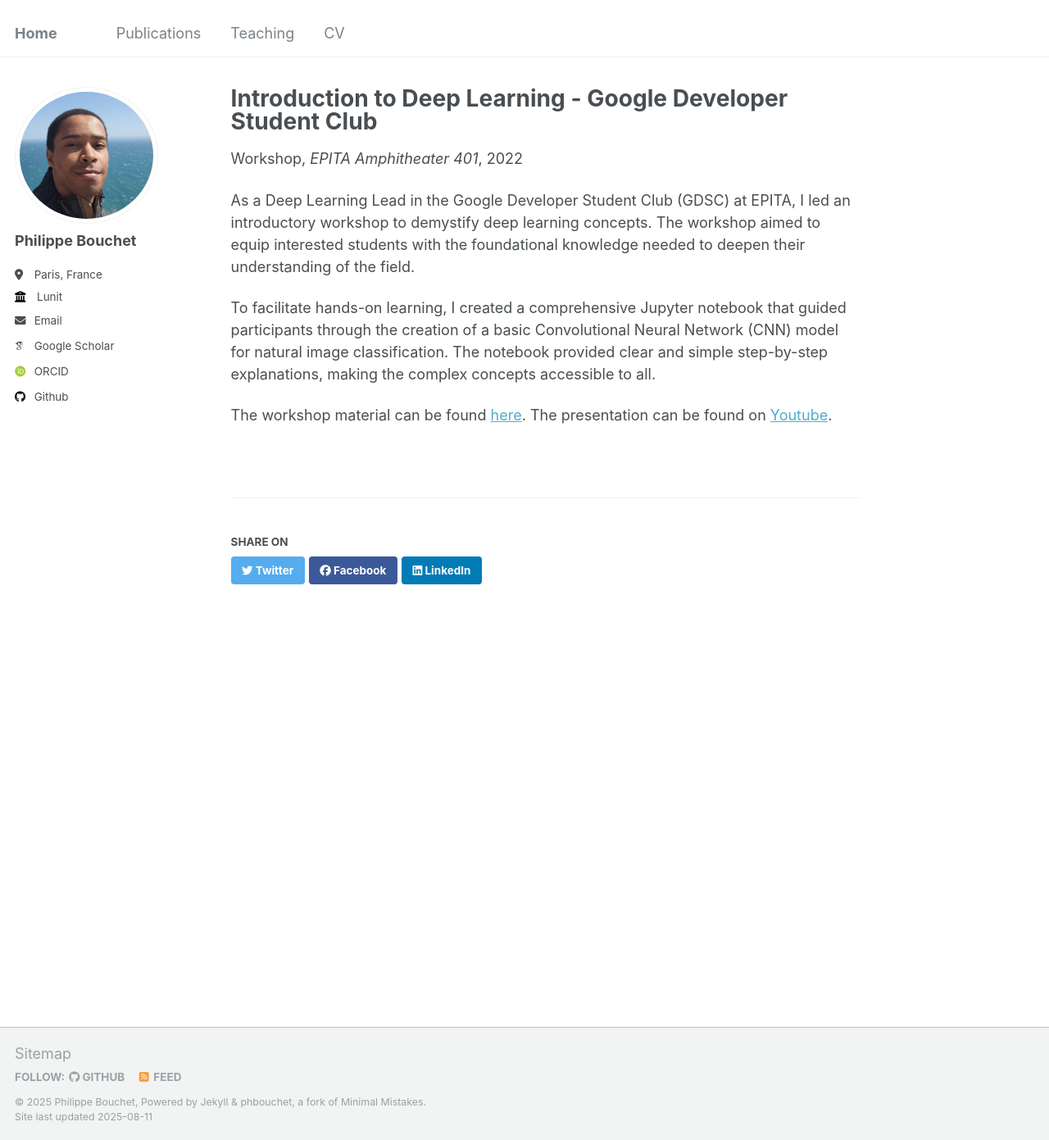
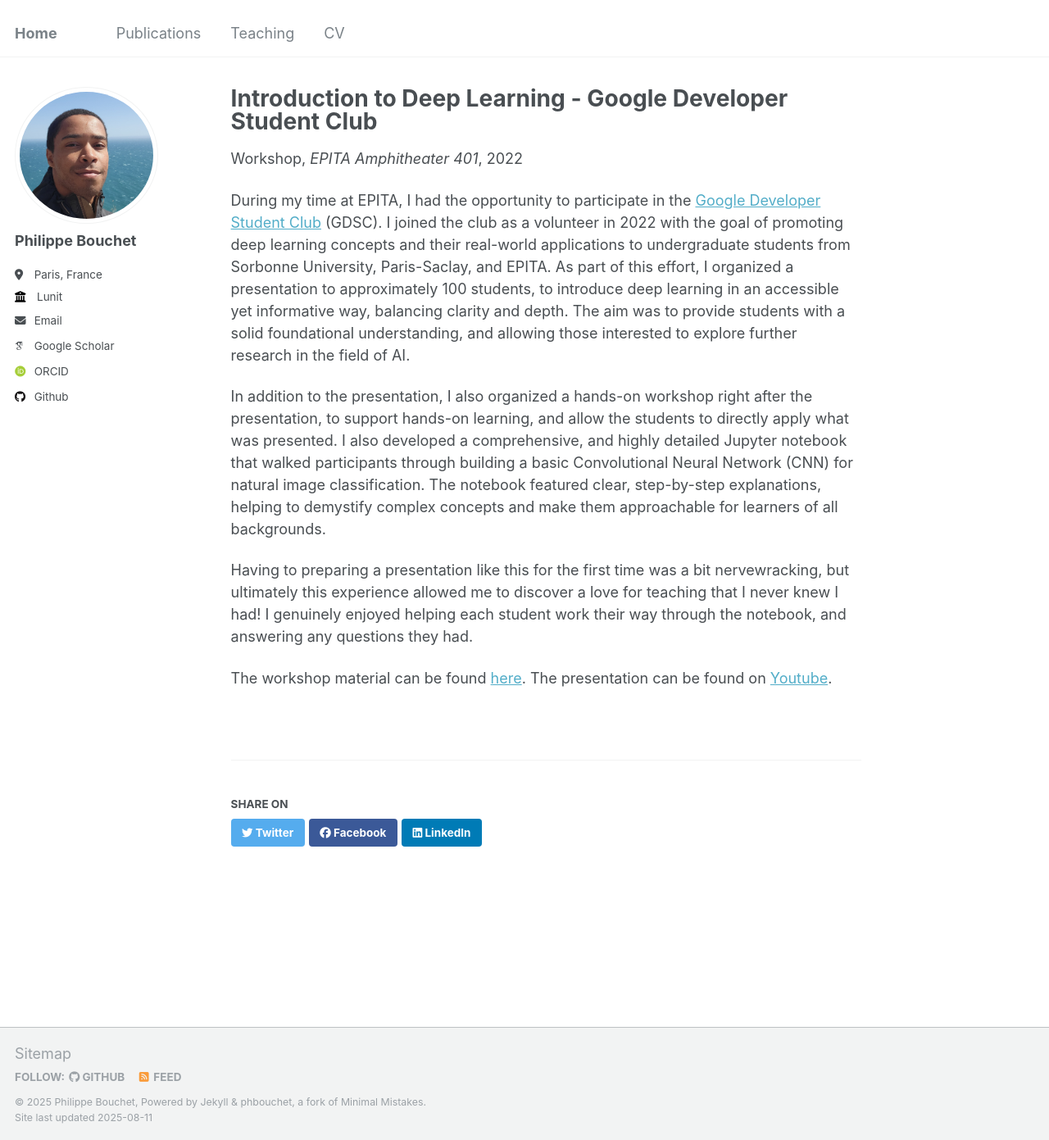
Before and after one commit to phbouchet/phbouchet.github.io, a Jekyll site: the page built from _teaching/dl-gdsc.md, in a window 1280 px wide and 1391 px high. Shown: the whole window at 82% size. Built offline with Jekyll 4.4.1, drawn with Linux system fonts in a browser that asks for light colours; some web fonts are replaced.

Commit message:
Updated teaching

```diff
--- a/_teaching/dl-gdsc.md
+++ b/_teaching/dl-gdsc.md
@@ -8,9 +8,11 @@
 location: "Le Kremlin-Bicetre, France"
 ---
 
-As a Deep Learning Lead in the Google Developer Student Club (GDSC) at EPITA, I led an introductory workshop to demystify deep learning concepts. The workshop aimed to equip interested students with the foundational knowledge needed to deepen their understanding of the field.
+During my time at EPITA, I had the opportunity to participate in the [Google Developer Student Club](https://www.linkedin.com/company/gdg-epita/) (GDSC). I joined the club as a volunteer in 2022 with the goal of promoting deep learning concepts and their real-world applications to undergraduate students from Sorbonne University, Paris-Saclay, and EPITA. As part of this effort, I organized a presentation to approximately 100 students, to introduce deep learning in an accessible yet informative way, balancing clarity and depth. The aim was to provide students with a solid foundational understanding, and allowing those interested to explore further research in the field of AI.
 
-To facilitate hands-on learning, I created a comprehensive Jupyter notebook that guided participants through the creation of a basic Convolutional Neural Network (CNN) model for natural image classification. The notebook provided clear and simple step-by-step explanations, making the complex concepts accessible to all.
+In addition to the presentation, I also organized a hands-on workshop right after the presentation, to support hands-on learning, and allow the students to directly apply what was presented. I also developed a comprehensive, and highly detailed Jupyter notebook that walked participants through building a basic Convolutional Neural Network (CNN) for natural image classification. The notebook featured clear, step-by-step explanations, helping to demystify complex concepts and make them approachable for learners of all backgrounds.
+
+Having to preparing a presentation like this for the first time was a bit nervewracking, but ultimately this experience allowed me to discover a love for teaching that I never knew I had! I genuinely enjoyed helping each student work their way through the notebook, and answering any questions they had.
 
 The workshop material can be found [here](https://github.com/GDSC-EPITA/gdsc-deep_learning_intro-epita/blob/master/GDSC_DL_notebook.ipynb).
 The presentation can be found on [Youtube](https://www.youtube.com/watch?v=eVWS9aBaEi4&t=15s).
```
